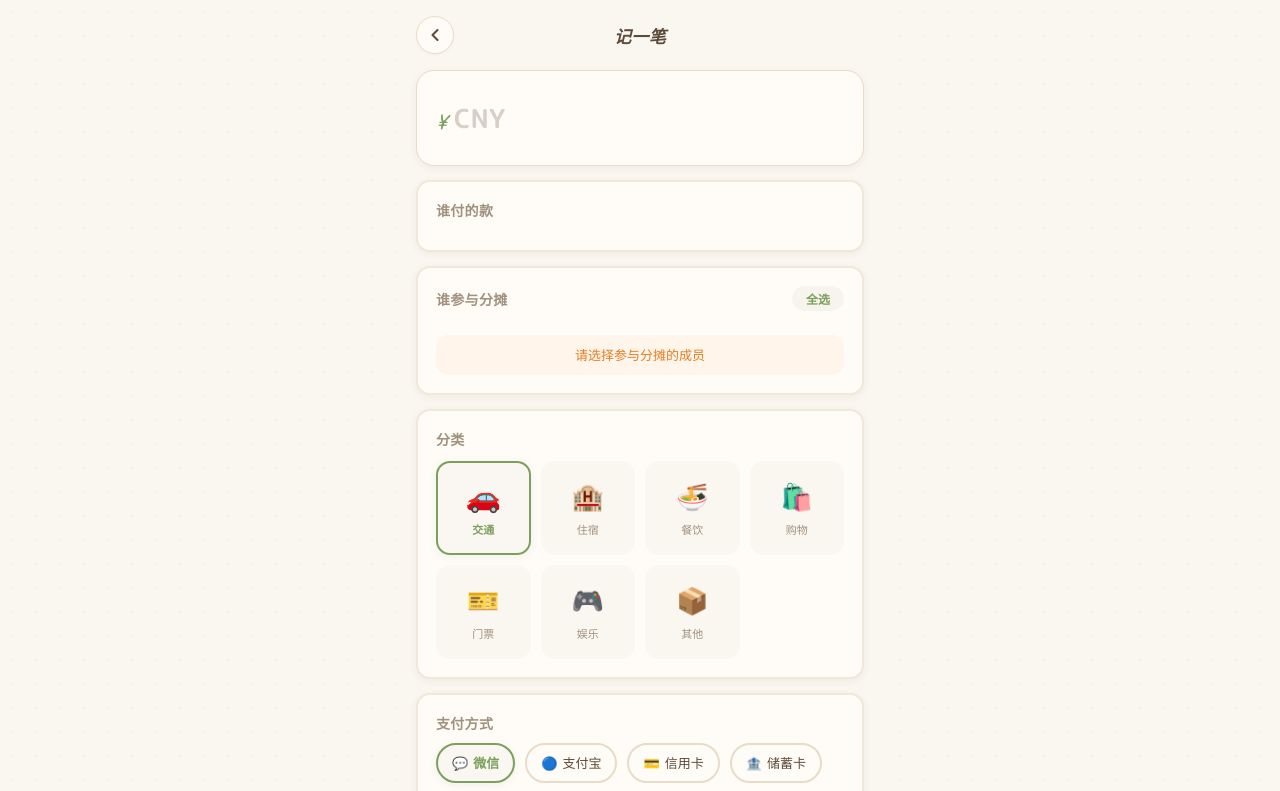
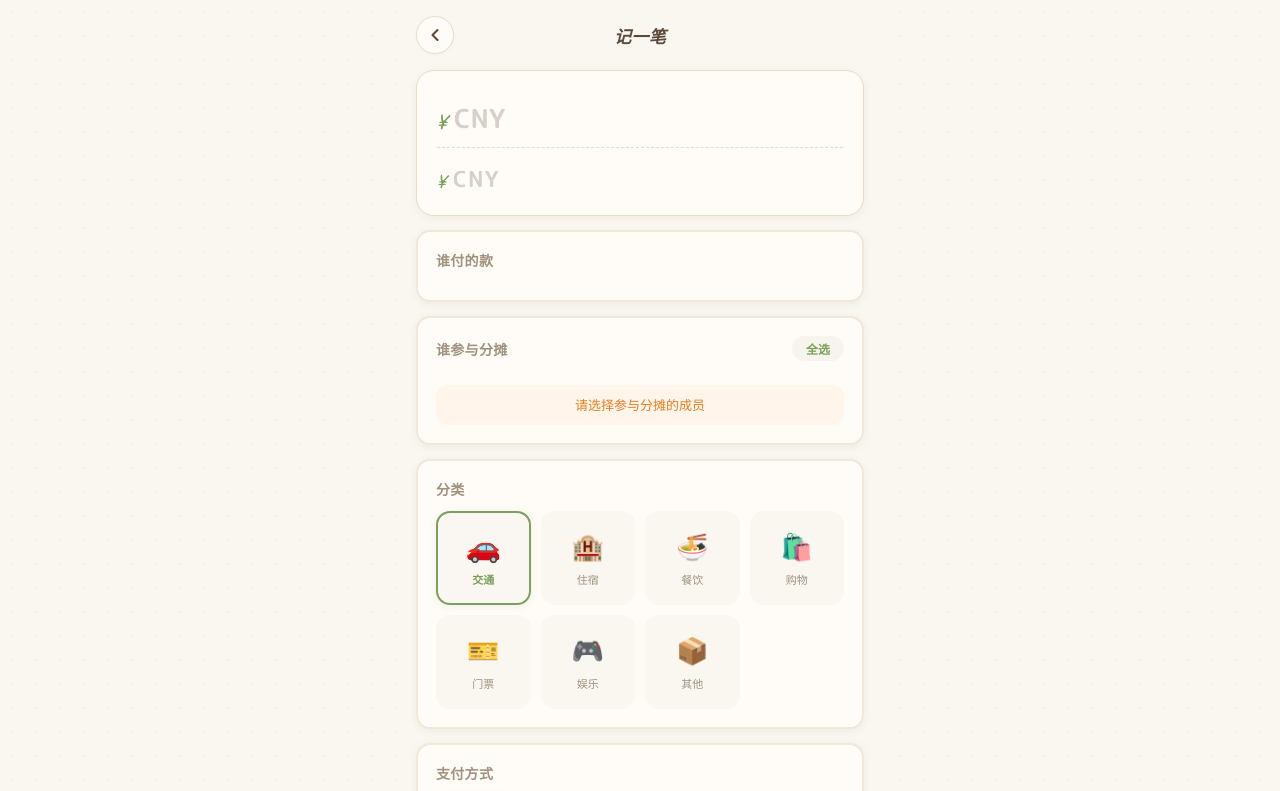
Before and after one commit to yoiceleste/expense-tracker, a JavaScript app: page /#/trip/1/add in a window 1280 px wide. Shown: the top 791 px of the page. Built offline with nearby package versions, Linux system fonts and the light colour scheme.

Commit message:
feat: 双币种双向联动 - 外币与人民币输入框互相同步换算

```diff
--- a/src/views/trip/TripAddExpenseView.vue
+++ b/src/views/trip/TripAddExpenseView.vue
@@ -17,8 +17,10 @@
 
     <!-- 金额 -->
     <div class="amount-card">
-      <!-- 外币旅行：只显示外币金额输入框（大字号） -->
-      <div v-if="isForeignCurrency" class="foreign-amount-row">
+      <!-- 外币旅行：双行显示，外币+人民币互相联动 -->
+      <div v-if="isForeignCurrency" class="dual-amount-wrap">
+        <!-- 第一行：外币 -->
+        <div class="foreign-amount-row">
           <span class="foreign-symbol">{{ currencyInfo.symbol }}</span>
           <input
             v-model="amountStr"
@@ -28,6 +30,22 @@
             inputmode="decimal"
           />
           <span class="foreign-code">{{ trip?.currency }}</span>
+        </div>
+        <!-- 第二行：人民币 -->
+        <div class="cny-amount-row cny-linked">
+          <span class="currency">¥</span>
+          <input
+            v-model="cnyAmountStr"
+            type="text"
+            class="amount-input"
+            placeholder="CNY"
+            inputmode="decimal"
+          />
+          <span class="cny-label">CNY</span>
+        </div>
+        <div v-if="rateText" class="rate-hint">
+          {{ rateText }}
+        </div>
       </div>
       <!-- 人民币旅行：只显示人民币金额输入框 -->
       <div v-else class="cny-amount-row">
@@ -40,13 +58,6 @@
           inputmode="decimal"
         />
         <span class="cny-label">CNY</span>
-      </div>
-      <div v-if="isForeignCurrency && rateText" class="rate-hint">
-        {{ rateText }}
-      </div>
-      <!-- 外币旅行时，显示人民币等值（只读） -->
-      <div v-if="isForeignCurrency && amountNum > 0 && cnyEquivalent > 0" class="rate-hint">
-        ≈ ¥{{ formatMoney(cnyEquivalent) }} CNY
       </div>
     </div>
 
@@ -231,7 +242,7 @@ import { ref, computed, reactive, watch, onMounted, nextTick } from 'vue'
 import { useRoute, useRouter } from 'vue-router'
 import { useTripStore } from '../../stores/trip'
 import { formatMoney } from '../../utils/trip-storage'
-import { fetchRates, convertToCNY, getRateText } from '../../utils/exchange-rate'
+import { fetchRates, convertToCNY, convertFromCNY, getRateText } from '../../utils/exchange-rate'
 import { getCurrencyInfo } from '../../types/currencies'
 import type { TripExpense } from '../../types/trip'
 
@@ -250,6 +261,10 @@ const currencySymbol = computed(() => isForeignCurrency.value ? currencyInfo.val
 // === 金额状态 ===
 // amountStr: 始终存储原始币种金额（外币旅行存外币，人民币旅行存人民币）
 const amountStr = ref('')
+// cnyAmountStr: 外币旅行时的人民币金额（可编辑，与外币双向联动）
+const cnyAmountStr = ref('')
+// 标记当前正在由哪个输入框触发同步，防止循环
+let syncSource = ''
 
 const payerId = ref('')
 const splitAmong = ref<string[]>([])
@@ -266,9 +281,10 @@ const showDraftTip = ref(false)
 const DRAFT_KEY = `trip_expense_draft_${tripId}`
 
 function saveDraft() {
-  if (!amountStr.value && !note.value) return
+  if (!amountStr.value && !note.value && !cnyAmountStr.value) return
   const draft = {
     amountStr: amountStr.value,
+    cnyAmountStr: cnyAmountStr.value,
     payerId: payerId.value,
     splitAmong: splitAmong.value,
     splitMode: splitMode.value,
@@ -288,8 +304,9 @@ function loadDraft(): boolean {
     const raw = sessionStorage.getItem(DRAFT_KEY)
     if (!raw) return false
     const draft = JSON.parse(raw)
-    if (!draft.amountStr && !draft.note) return false
+    if (!draft.amountStr && !draft.note && !draft.cnyAmountStr) return false
     amountStr.value = draft.amountStr || ''
+    cnyAmountStr.value = draft.cnyAmountStr || ''
     payerId.value = draft.payerId || ''
     splitAmong.value = draft.splitAmong || []
     splitMode.value = draft.splitMode || 'equal'
@@ -325,6 +342,7 @@ function discardDraft() {
 
 function resetForm() {
   amountStr.value = ''
+  cnyAmountStr.value = ''
   payerId.value = trip.value?.members[0]?.id || ''
   splitAmong.value = []
   splitMode.value = 'equal'
@@ -342,11 +360,44 @@ function scheduleDraftSave() {
   draftTimer = setTimeout(saveDraft, 500)
 }
 
-watch([amountStr, payerId, splitAmong, splitMode, categoryId, payMethod, note, date], () => {
+watch([amountStr, cnyAmountStr, payerId, splitAmong, splitMode, categoryId, payMethod, note, date], () => {
   scheduleDraftSave()
 }, { deep: true })
 
 const amountNum = computed(() => parseFloat(amountStr.value) || 0)
+
+// 判断汇率是否已加载
+function hasRates(): boolean {
+  return exchangeRates !== null && Object.keys(exchangeRates).length > 0
+}
+
+// 外币 -> 人民币 自动同步
+watch(amountStr, (val) => {
+  if (!isForeignCurrency.value || !hasRates()) return
+  if (syncSource === 'cny') { syncSource = ''; return }
+  syncSource = 'foreign'
+  const num = parseFloat(val) || 0
+  if (num > 0) {
+    const cny = convertToCNY(num, trip.value!.currency, exchangeRates!)
+    cnyAmountStr.value = cny.toFixed(2)
+  } else {
+    cnyAmountStr.value = ''
+  }
+})
+
+// 人民币 -> 外币 自动同步
+watch(cnyAmountStr, (val) => {
+  if (!isForeignCurrency.value || !hasRates()) return
+  if (syncSource === 'foreign') { syncSource = ''; return }
+  syncSource = 'cny'
+  const num = parseFloat(val) || 0
+  if (num > 0) {
+    const foreign = convertFromCNY(num, trip.value!.currency, exchangeRates!)
+    amountStr.value = foreign.toFixed(2)
+  } else {
+    amountStr.value = ''
+  }
+})
 
 const payMethods = [
   { code: 'wechat', name: '微信', icon: '💬' },
@@ -368,12 +419,12 @@ const isAllSelected = computed(() =>
 
 // 汇率相关
 const rateText = ref('')
-let exchangeRates: Record<string, number> = {}
+let exchangeRates: Record<string, number> | null = null
 
 // 外币旅行时的人民币等值（只读显示）
 const cnyEquivalent = computed(() => {
   if (!isForeignCurrency.value || !exchangeRates || amountNum.value <= 0) return 0
-  return convertToCNY(amountNum.value, trip.value!.currency, exchangeRates)
+  return convertToCNY(amountNum.value, trip.value!.currency, exchangeRates!)
 })
 
 onMounted(async () => {
@@ -446,6 +497,11 @@ function previewImage(idx: number) {
 function loadExpense(expense: TripExpense) {
   // 直接用原始币种金额填充输入框
   amountStr.value = expense.amount.toFixed(2)
+  // 外币旅行：自动计算人民币等值填入第二行
+  if (isForeignCurrency.value && exchangeRates) {
+    const cny = convertToCNY(expense.amount, trip.value!.currency, exchangeRates)
+    cnyAmountStr.value = cny.toFixed(2)
+  }
   payerId.value = expense.payerId
   splitAmong.value = [...expense.splitAmong]
   splitMode.value = expense.splitMode || 'equal'
@@ -654,10 +710,18 @@ async function save() {
   overflow: hidden;
 }
 
+/* 双币种联动区域 */
+.dual-amount-wrap {
+  display: flex;
+  flex-direction: column;
+  gap: 4px;
+}
+
 .foreign-amount-row {
   display: flex;
   align-items: baseline;
-  margin-bottom: 8px;
+  padding-bottom: 10px;
+  border-bottom: 1px dashed var(--border);
   position: relative;
 }
 
@@ -695,6 +759,32 @@ async function save() {
   border-radius: 6px;
 }
 
+/* 第二行：人民币（联动模式，比单行模式小） */
+.cny-amount-row.cny-linked {
+  padding-top: 10px;
+}
+
+.cny-amount-row.cny-linked .currency {
+  font-size: 18px;
+}
+
+.cny-amount-row.cny-linked .amount-input {
+  font-size: 22px;
+  font-weight: 600;
+}
+
+.cny-amount-row.cny-linked .cny-label {
+  font-family: var(--font-display);
+  font-size: 13px;
+  color: var(--primary);
+  font-weight: 600;
+  margin-left: 8px;
+  background: var(--bg);
+  padding: 2px 8px;
+  border-radius: 6px;
+}
+
+/* 单行人民币模式 */
 .cny-amount-row {
   display: flex;
   align-items: baseline;
--- a/src/views/trip/TripDetailView.vue
+++ b/src/views/trip/TripDetailView.vue
@@ -30,6 +30,9 @@
               <path d="M2 4L7 1L12 4V9C12 11.2 9.8 13 7 13C4.2 13 2 11.2 2 9V4Z" stroke="var(--accent)" stroke-width="1.5" stroke-linecap="round" stroke-linejoin="round"/>
             </svg>
             共消费 <strong>{{ currencySymbol }}{{ formatMoney(total) }}</strong>
+          </span>
+          <span v-if="isForeignCurrency && totalCny > 0" class="hero-stat-badge hero-stat-cny">
+            ≈ ¥{{ formatMoney(totalCny) }} CNY
           </span>
         </div>
       </div>
@@ -237,7 +240,7 @@ import { computed, ref, onMounted } from 'vue'
 import { useRoute, useRouter } from 'vue-router'
 import { useTripStore } from '../../stores/trip'
 import { formatMoney } from '../../utils/trip-storage'
-import { fetchRates, getRateText } from '../../utils/exchange-rate'
+import { fetchRates, getRateText, convertToCNY } from '../../utils/exchange-rate'
 import { getCurrencyInfo } from '../../types/currencies'
 
 const route = useRoute()
@@ -307,12 +310,14 @@ const groupedExpenses = computed(() => {
 
 const rateText = ref('')
 const rateLoading = ref(true)
+const totalCny = ref(0)
 
 onMounted(async () => {
   if (trip.value && trip.value.currency !== 'CNY') {
     rateLoading.value = true
     const data = await fetchRates()
     rateText.value = getRateText(trip.value!.currency, data.rates)
+    totalCny.value = convertToCNY(total.value, trip.value!.currency, data.rates)
     rateLoading.value = false
   }
 })
@@ -474,6 +479,18 @@ async function confirmDelete(id: string) {
 
 .hero-stat-badge svg {
   flex-shrink: 0;
+}
+
+.hero-stat-badge strong {
+  color: var(--text);
+  font-weight: 700;
+}
+
+.hero-stat-cny {
+  background: var(--primary-light);
+  color: var(--primary);
+  border-color: var(--primary);
+  font-weight: 700;
 }
 
 .hero-stat-badge strong {
```
Lines whose indentation alone changed are shown as unchanged.
